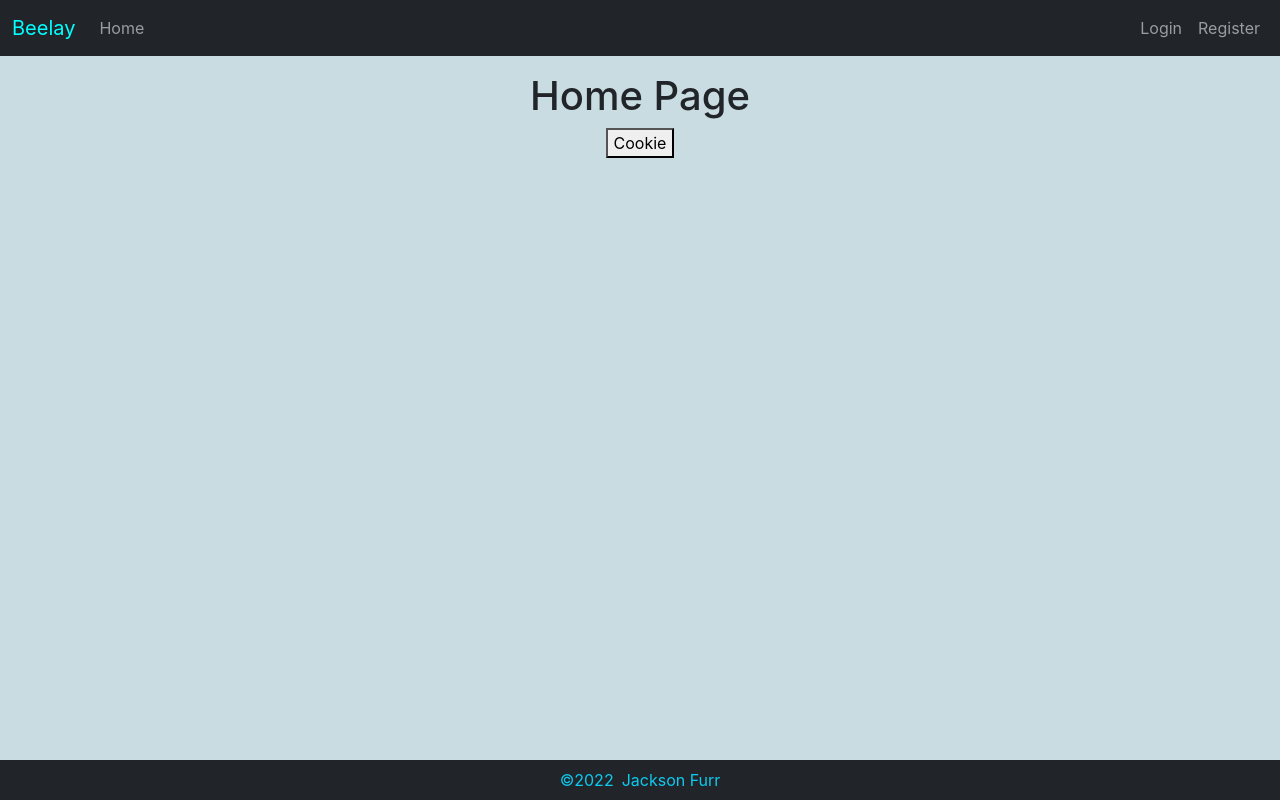
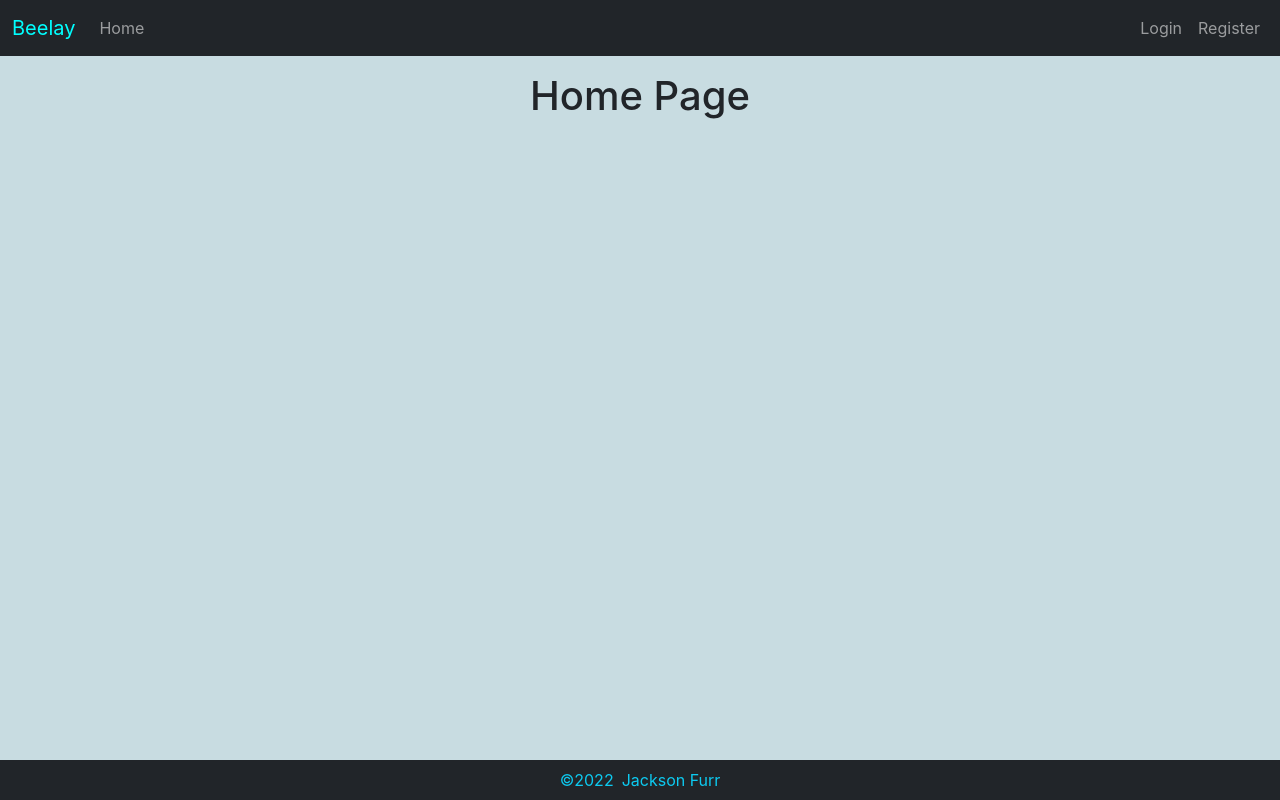
Before and after one commit to Furrj/BelayClient, a React (Create React App) app: page / in a window 1280 px wide. Built offline with nearby package versions, Linux system fonts and the light colour scheme.

Commit message:
removed cookies

```diff
--- a/src/views/HomePage.tsx
+++ b/src/views/HomePage.tsx
@@ -1,20 +1,11 @@
 import React, { useState } from "react";
-import Cookies from "js-cookie";
 
 const HomePage: React.FC = () => {
   const [userId, setUserId] = useState<string>("");
 
-  const readCookie = () => {
-    const userID: any = Cookies.get("user_id");
-    console.log(userId);
-    const newUserID = userId.substring(3, 20);
-    console.log(newUserID);
-  };
-
   return (
     <div>
       <h1>Home Page</h1>
-      <button onClick={readCookie}>Cookie</button>
     </div>
   );
 };
```
